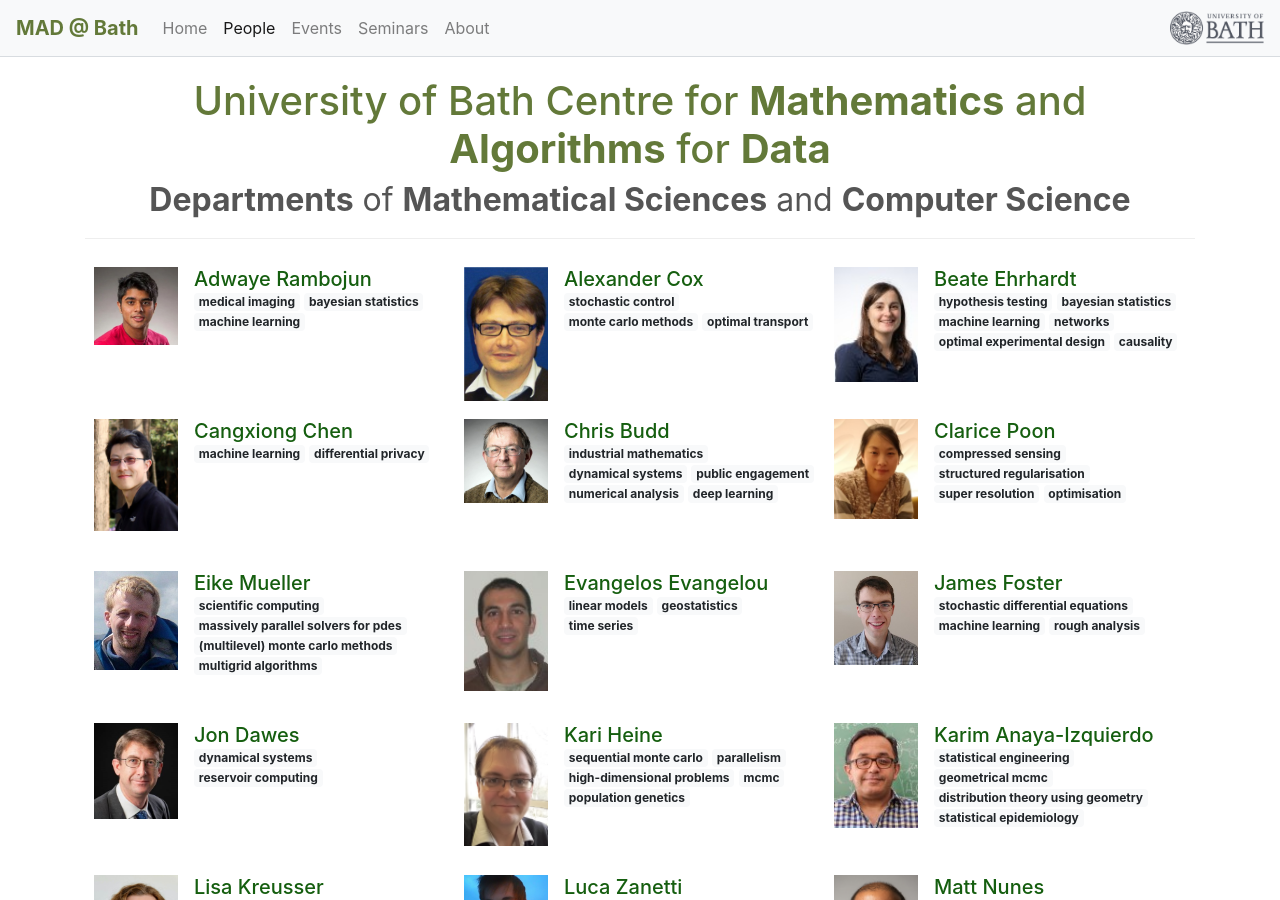
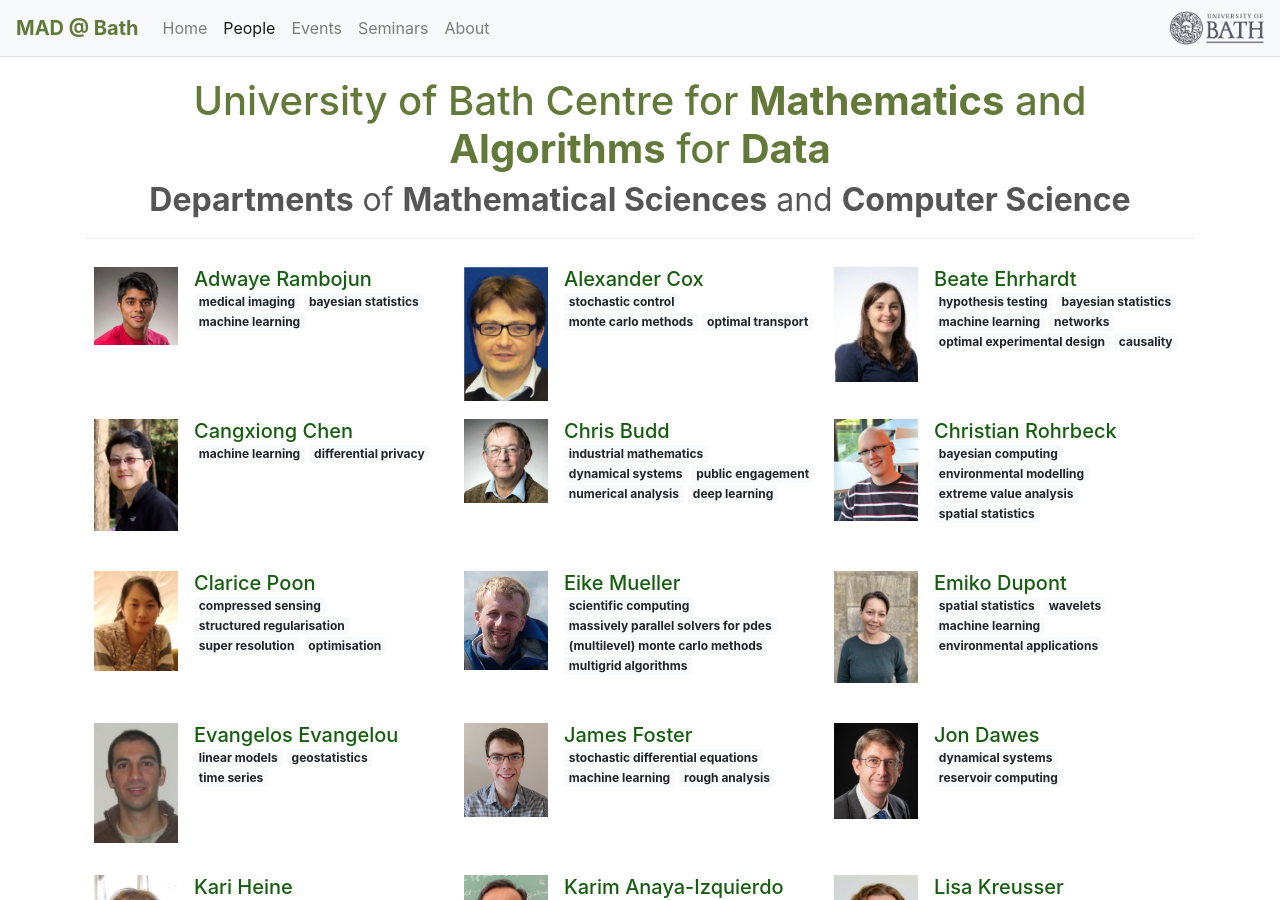
Before and after one commit to mathematics-and-algorithms-for-data/mathematics-and-algorithms-for-data.github.io, a Jekyll site: the page built from people.md, in a window 1280 px wide and 900 px high. Built offline with Jekyll 4.4.1, drawn with Linux system fonts in a browser that asks for light colours; nearby versions of some CDN libraries.

Commit message:
emiko christain

```diff
--- a/_data/people.yml
+++ b/_data/people.yml
@@ -57,6 +57,14 @@ rough analysis"
     url: "http://people.bath.ac.uk/ee224/"
     name:  "Evangelos Evangelou"
     topics: "Linear models, geostatistics, time series"
+  - img: "images/christian.png"
+    url: "https://researchportal.bath.ac.uk/en/persons/christian-rohrbeck/"
+    name:  "Christian Rohrbeck"
+    topics: "Bayesian computing, Environmental modelling, Extreme value analysis, Spatial statistics"
+  - img: "images/emiko.jpg"
+    url: "https://researchportal.bath.ac.uk/en/persons/emiko-dupont/"
+    name:  "Emiko Dupont"
+    topics: "spatial statistics, wavelets, machine learning, environmental applications"
   - img: "images/silvia.JPG"
     url: "http://people.bath.ac.uk/sg968/"
     name:  "Silvia Gazzola"
```
Also changed, not shown: assets/people/images/christian.png (added), assets/people/images/emiko.jpg (added).
